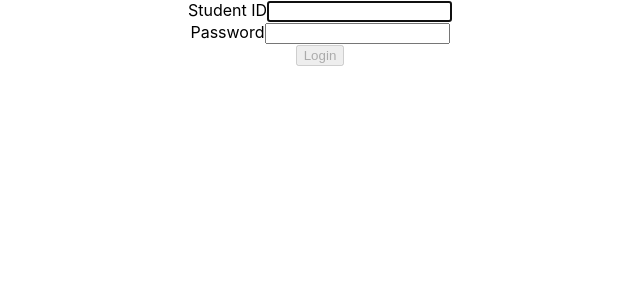
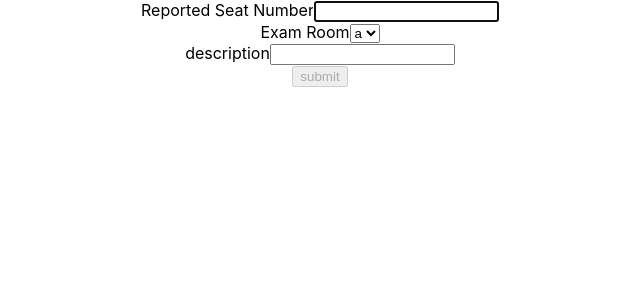
Before and after one commit to majdmarie/AntiCheat, a React (Create React App) app: page / in a window 1280 px wide. Shown: the top 300 px of the page, without its empty margins (320-960 px from the left). Built offline with nearby package versions, Linux system fonts and the light colour scheme.

Commit message:
Added Report Page

```diff
--- a/src/App.js
+++ b/src/App.js
@@ -1,11 +1,12 @@
 import './App.css';
 import Login from './Login.js'
+import ReportStudent from './ReportStudent.js';
 
 function App() {
   return (
     <div className="App">
-      <Login>
-      </Login>
+      <ReportStudent>
+      </ReportStudent>
     </div>
   );
 }
--- a/src/Login.js
+++ b/src/Login.js
@@ -28,7 +28,7 @@ export default function Login() {
 
       <Form onSubmit={handleSubmit}>
 
-        <Form.Group size="lg" controlId="email">
+        <Form.Group size="lg" controlId="studentID">
 
           <Form.Label>Student ID</Form.Label>
 
@@ -36,7 +36,7 @@ export default function Login() {
 
             autoFocus
 
-            type="studentID"
+            type="id"
 
             value={studentID}
 
--- /dev/null
+++ b/src/ReportStudent.js
@@ -0,0 +1,93 @@
+import React, { useState } from "react";
+
+import Form from "react-bootstrap/Form";
+
+import Button from "react-bootstrap/Button";
+
+import Dropdown from "react-bootstrap/Dropdown"
+
+export default function ReportStudent() {
+
+  const [reportedSeatNumber, setReportedSeatNumber] = useState("");
+
+  const [examRoom, setExamRoom] = useState("");
+
+  const [description, setDescription] = useState("");
+
+  function validateForm() {
+
+    return reportedSeatNumber.length > 0 && examRoom.length > 0 && description.length > 0;
+
+  }
+
+  function handleSubmit(event) {
+
+    event.preventDefault();
+
+  }
+
+  return (
+
+    <div className="Login">
+
+      <Form onSubmit={handleSubmit}>
+
+        <Form.Group size="lg" controlId="email">
+
+          <Form.Label>Reported Seat Number</Form.Label>
+
+          <Form.Control
+
+            autoFocus
+
+            value={reportedSeatNumber}
+
+            onChange={(e) => setReportedSeatNumber(e.target.value)}
+
+          />
+
+        </Form.Group>
+
+        <div>
+
+            <label>Exam Room</label>
+
+            <select>
+
+                <option value="a">a</option>
+
+                <option value="b">b</option>
+
+                <option value="c">c</option>
+
+            </select>
+
+        </div>
+
+        <Form.Group size="lg" controlId="examRoom">
+
+          <Form.Label>description</Form.Label>
+
+          <Form.Control
+
+            value={description}
+
+            onChange={(e) => setDescription(e.target.value)}
+
+          />
+
+        </Form.Group>
+
+        <Button block size="lg" type="submit" disabled={!validateForm()}>
+
+          submit
+
+        </Button>
+
+      </Form>
+
+    </div>
+
+  );
+
+}
--- a/src/StudentReport.js
+++ /dev/null
@@ -1 +0,0 @@
-import React, { useState } from "react";
```
